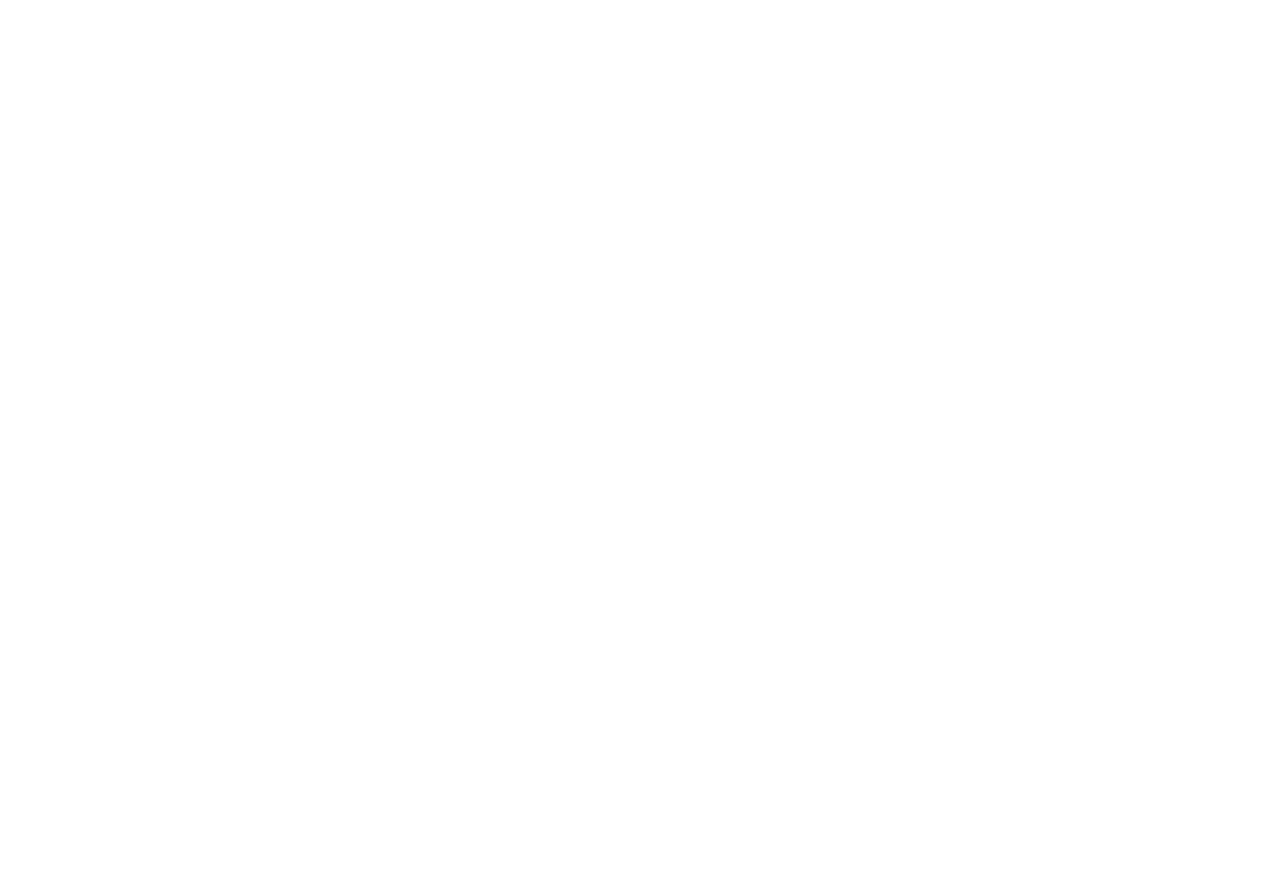
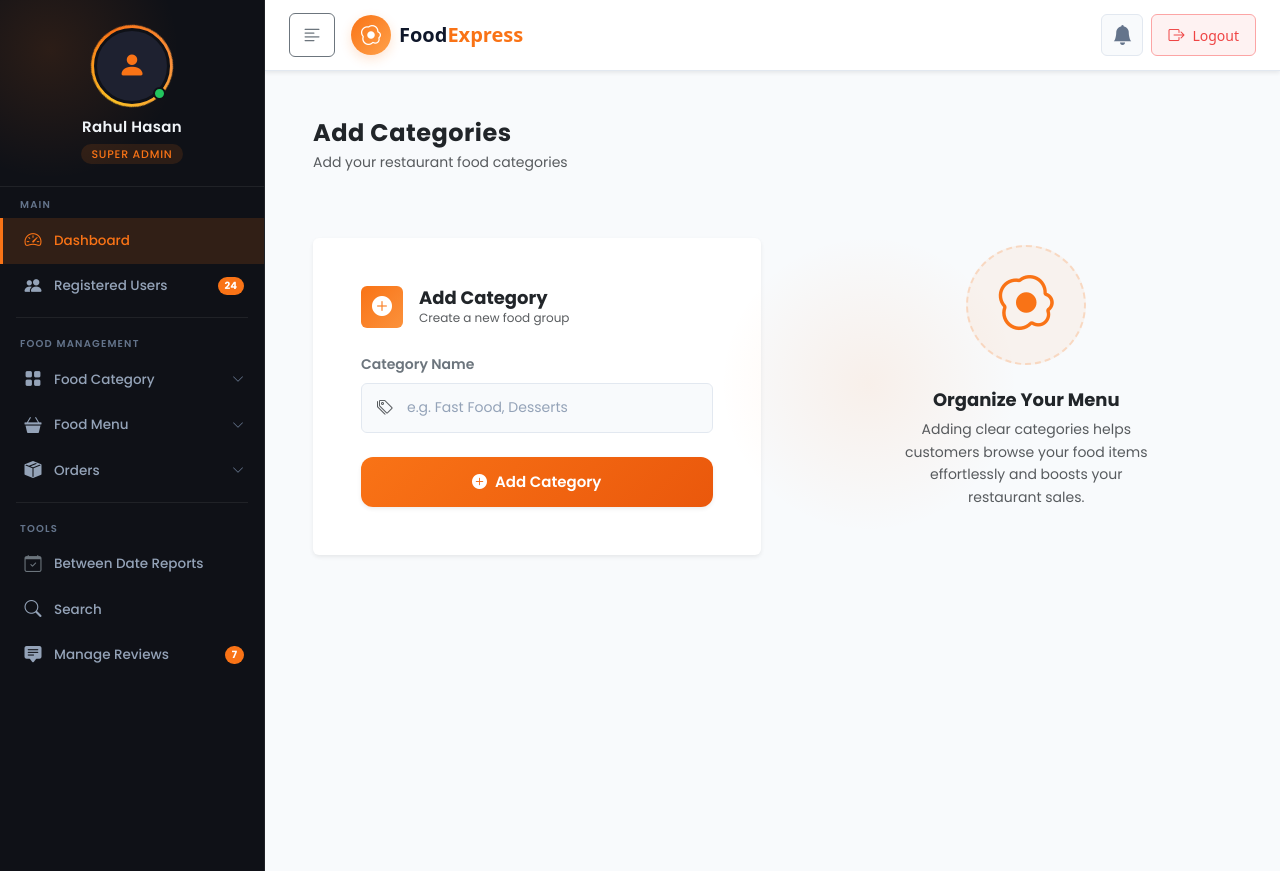
Before and after one commit to rahul-hasan25/foodOrderingSystem-Django_ReactJS, a React (Create React App) app in the folder frontend/: page /add-category in a window 1280 px wide. Before the commit this address had no page. Before the commit the page ends 800 px from the top, so only its background shows below. Built offline with nearby package versions, Linux system fonts and the light colour scheme.

Commit message:
Add Category Page Design

```diff
--- a/frontend/public/index.html
+++ b/frontend/public/index.html
@@ -8,6 +8,7 @@
     <meta name="description" content="Web site created using create-react-app" />
     <link rel="apple-touch-icon" href="%PUBLIC_URL%/logo192.png" />
     <link rel="manifest" href="%PUBLIC_URL%/manifest.json" />
+    <link rel="stylesheet" href="https://cdn.jsdelivr.net/npm/bootstrap-icons@1.11.3/font/bootstrap-icons.min.css">
     <link href="https://cdn.jsdelivr.net/npm/bootstrap@5.3.8/dist/css/bootstrap.min.css" rel="stylesheet" integrity="sha384-sRIl4kxILFvY47J16cr9ZwB07vP4J8+LH7qKQnuqkuIAvNWLzeN8tE5YBujZqJLB" crossorigin="anonymous">
     <script src="https://cdn.jsdelivr.net/npm/bootstrap@5.3.8/dist/js/bootstrap.bundle.min.js" integrity="sha384-FKyoEForCGlyvwx9Hj09JcYn3nv7wiPVlz7YYwJrWVcXK/BmnVDxM+D2scQbITxI" crossorigin="anonymous"></script>
     <link rel="stylesheet" href="https://cdnjs.cloudflare.com/ajax/libs/font-awesome/7.0.1/css/all.min.css" integrity="sha512-2SwdPD6INVrV/lHTZbO2nodKhrnDdJK9/kg2XD1r9uGqPo1cUbujc+IYdlYdEErWNu69gVcYgdxlmVmzTWnetw==" crossorigin="anonymous" referrerpolicy="no-referrer" />
--- a/frontend/src/App.js
+++ b/frontend/src/App.js
@@ -6,6 +6,7 @@
 import Home from './pages/Home';
 import AdminLogin from './pages/AdminLogin';
 import AdminDashboard from './pages/AdminDashboard';
+import AddCategory from './pages/AddCategory';
 
 function App() {
   return (
@@ -15,6 +16,7 @@
         <Route path='/' element={<Home/>} />
         <Route path='/admin-login' element={<AdminLogin/>} />
         <Route path='/admin-dashboard' element={<AdminDashboard/>} />
+        <Route path='/add-category' element={<AddCategory/>} />
       </Routes>
     </BrowserRouter>
   );
--- a/frontend/src/components/AdminLayout.js
+++ b/frontend/src/components/AdminLayout.js
@@ -27,7 +27,7 @@
       {sidebarOpen && <AdminSidebar/>}
       <div id='page-content-wrapper' className={`flex-grow-1 ${sidebarOpen ? 'with-sidebar' : 'full-width'}`}>
         <AdminHeader toggleSidebar={toggleSidebar} sidebarOpen={sidebarOpen} />
-        <div className='container-fluid mt-4'>
+        <div>
           {children}
         </div>
       </div>
--- a/frontend/src/components/AdminSidebar.js
+++ b/frontend/src/components/AdminSidebar.js
@@ -120,16 +120,16 @@
             {/* SECTION: MAIN */}
             <label className="section-label">Main</label>
 
-            <a href="#dashboard" className={`nav-item${active === "Dashboard" ? " active" : ""}`} onClick={(e) => { e.preventDefault(); setActive("Dashboard"); }}>
+            <Link href="#dashboard" className={`nav-item${active === "Dashboard" ? " active" : ""}`} onClick={(e) => { e.preventDefault(); setActive("Dashboard"); }}>
               <i className="bi bi-speedometer2 nav-icon" />
               <span className="nav-label">Dashboard</span>
-            </a>
+            </Link>
 
-            <a href="#registered-users" className={`nav-item${active === "Registered Users" ? " active" : ""}`} onClick={(e) => { e.preventDefault(); setActive("Registered Users"); }}>
+            <Link href="#registered-users" className={`nav-item${active === "Registered Users" ? " active" : ""}`} onClick={(e) => { e.preventDefault(); setActive("Registered Users"); }}>
               <i className="bi bi-people-fill nav-icon" />
               <span className="nav-label">Registered Users</span>
               <span className="badge">24</span>
-            </a>
+            </Link>
 
             <div className="nav-divider" />
 
@@ -140,19 +140,19 @@
             <div>
               <button
                 className={`nav-item${["Add Category", "Manage Category"].includes(active) ? " active" : ""}`} onClick={() => toggle("category")}>
-                <i className="bi bi-grid-fill nav-icon" />
-                <span className="nav-label">Food Category</span>
+                <i className="bi bi-grid-fill nav-icon" /> <span className="nav-label">Food Category</span>
                 <i className={`bi bi-chevron-down chevron${open.category ? " open" : ""}`} />
               </button>
               <div className={`dropdown-wrap${open.category ? " open" : ""}`}>
-                <a href="#add-category" className={`sub-item${active === "Add Category" ? " active" : ""}`} onClick={(e) => { e.preventDefault(); setActive("Add Category"); }}>
+                <Link to='/add-category' className={`sub-item${active === "Add Category" ? " active" : ""}`} onClick={(e) => { e.preventDefault(); setActive("Add Category"); }}>
                   <i className="bi bi-plus-circle sub-icon" />
                   Add Category
-                </a>
-                <a href="#manage-category" className={`sub-item${active === "Manage Category" ? " active" : ""}`} onClick={(e) => { e.preventDefault(); setActive("Manage Category"); }}>
+                </Link>
+
+                <Link className={`sub-item${active === "Manage Category" ? " active" : ""}`} onClick={(e) => { e.preventDefault(); setActive("Manage Category"); }}>
                   <i className="bi bi-sliders sub-icon" />
                   Manage Category
-                </a>
+                </Link>
               </div>
             </div>
 
--- a/frontend/src/index.js
+++ b/frontend/src/index.js
@@ -3,6 +3,7 @@
 import './index.css';
 import App from './App';
 import reportWebVitals from './reportWebVitals';
+import 'bootstrap-icons/font/bootstrap-icons.css';
 
 const root = ReactDOM.createRoot(document.getElementById('root'));
 root.render(
--- /dev/null
+++ b/frontend/src/pages/AddCategory.js
@@ -0,0 +1,105 @@
+import React, { useState } from 'react';
+import axios from 'axios';
+import { toast } from "react-toastify"
+import '../styles/category.css'
+import AdminLayout from '../components/AdminLayout'
+
+const AddCategory = () => {
+    const [categoryName, setCategoryName] = useState('');
+    const [isLoading, setIsLoading] = useState(false);
+
+    const handleSubmit = async(e) => {
+        e.preventDefault();
+
+        const trimmedCategory = categoryName.trim();
+        if (!trimmedCategory) {
+            toast.warn("Please enter a valid category name!");
+            return;
+        }
+
+        setIsLoading(true);
+
+        try {
+            const response = await axios.post('http://127.0.0.1:8000/api/add-category/', { name: trimmedCategory });
+            await new Promise((resolve) => setTimeout(resolve, 1500));
+
+            console.log("Category Added:", trimmedCategory);
+
+            toast.success(`🎉 "${trimmedCategory}" added successfully!`);
+            setCategoryName('');
+        } catch (error) {
+            console.error("Error adding category:", error);
+            toast.error("Failed to add category!");
+        } finally {
+            setIsLoading(false);
+        }
+    };
+  return (
+    <AdminLayout>
+        <div className="container-fluid min-vh-100 p-5" style={{ backgroundColor: '#f8fafc', fontFamily: "'Poppins', sans-serif" }}>
+            <div className="mb-5">
+                <h4 className="fw-bold text-dark m-0" style={{ letterSpacing: '0.5px' }}>Add Categories</h4>
+                <p className="text-muted small m-0 mt-1">Add your restaurant food categories</p>
+            </div>
+
+            <div className="row g-4 align-items-center">
+                <div className="col-12 col-lg-6">
+                    <div className="card border-0 shadow-sm p-4 p-md-5" style={{ backgroundColor: '#ffffff' }}>
+                        <div className="d-flex align-items-center gap-3 mb-4">
+                            <div className="d-flex align-items-center justify-content-center rounded-2 text-white" style={{ width: '42px', height: '42px', background: 'linear-gradient(135deg, #f97316, #fb923c)' }}>
+                                <i className="bi bi-plus-circle-fill fs-5"></i>
+                            </div>
+
+                            <div>
+                                <h5 className="fw-bold m-0 text-dark" style={{ fontSize: '18px' }}>Add Category</h5>
+                                <p className="text-muted m-0" style={{ fontSize: '12px' }}>Create a new food group</p>
+                            </div>
+                        </div>
+
+                        <form onSubmit={handleSubmit}>
+                            <div className="mb-4">
+                                <label htmlFor="categoryName" className="form-label fw-semibold text-secondary small mb-2"> Category Name</label>
+                                <div className="position-relative">
+                                    <i className="bi bi-tags text-muted position-absolute top-50 translate-middle-y ms-3" style={{ fontSize: '16px' }}></i>
+                                    <input type="text" className="form-control text-dark custom-placeholder" id="categoryName" placeholder="e.g. Fast Food, Desserts" value={categoryName} onChange={(e) => setCategoryName(e.target.value)} required style={{ paddingLeft: '45px', height: '50px', border: '1.5px solid #e2e8f0',fontSize: '14px', backgroundColor: '#f8fafc', transition: 'all 0.2s', color: '#000000'}} onFocus={(e) => {e.target.style.borderColor = '#f97316';e.target.style.backgroundColor = '#ffffff';e.target.style.boxShadow = '0 0 0 4px rgba(249, 115, 22, 0.1)';}} onBlur={(e) => {e.target.style.borderColor = '#e2e8f0';e.target.style.backgroundColor = '#f8fafc';e.target.style.boxShadow = 'none';}}/>
+                                </div>
+                            </div>
+
+                            <button type="submit" className="btn w-100 d-flex align-items-center justify-content-center gap-2 fw-semibold text-white shadow-sm border-0" disabled={isLoading} style={{ height: '50px', borderRadius: '12px', background: 'linear-gradient(135deg, #f97316, #ea580c)', fontSize: '15px', transition: 'all 0.3s' }} onMouseEnter={(e) => e.currentTarget.style.opacity = '0.95'} onMouseLeave={(e) => e.currentTarget.style.opacity = '1'}>
+                                    {isLoading ? (
+                                        <>
+                                            <span className="spinner-border spinner-border-sm" role="status" aria-hidden="true"></span>
+                                            <span>Adding...</span>
+                                        </>
+                                    ) : (
+                                        <>
+                                            <i className="bi bi-plus-circle-fill"></i> Add Category
+                                        </>
+                                    )}
+                            </button>
+                        </form>
+                    </div>
+                </div>
+
+                <div className="col-12 col-lg-6 d-flex justify-content-center align-items-center ps-lg-5 mt-5 mt-lg-0">
+                    <div className="text-center position-relative p-5" style={{ maxWidth: '450px' }}>
+                        <div className="position-absolute top-50 left-50 translate-middle rounded-circle" style={{ width: '300px', height: '300px', background: 'radial-gradient(circle, rgba(249,115,22,0.08) 0%, transparent 70%)',zIndex: 0 }} />
+                        <div className="position-relative" style={{ zIndex: 1 }}>
+                            <div className="d-inline-flex align-items-center justify-content-center rounded-circle mb-4" style={{ width: '120px', height: '120px', backgroundColor: 'rgba(249, 115, 22, 0.06)',border: '2px dashed rgba(249, 115, 22, 0.2)'}}>
+                                <i className="bi bi-egg-fried" style={{ fontSize: '55px', color: '#f97316' }}></i>
+                            </div>
+
+                            <h5 className="fw-bold text-dark mb-2" style={{ fontSize: '18px' }}>Organize Your Menu</h5>
+                            <p className="text-muted small px-4" style={{ lineHeight: '1.6' }}>
+                                Adding clear categories helps customers browse your food items effortlessly and boosts your restaurant sales.
+                            </p>
+                        </div>
+                    </div>
+                </div>
+            </div>
+        </div>
+    </AdminLayout>
+  )
+}
+
+export default AddCategory
--- /dev/null
+++ b/frontend/src/styles/category.css
@@ -0,0 +1,4 @@
+.custom-placeholder::placeholder {
+  color: #94a3b8 !important; /* স্পষ্ট অ্যাসথেটিক ধূসর কালার */
+  opacity: 1 !important;     /* অপাসিটি ফুল করার জন্য */
+}
```
